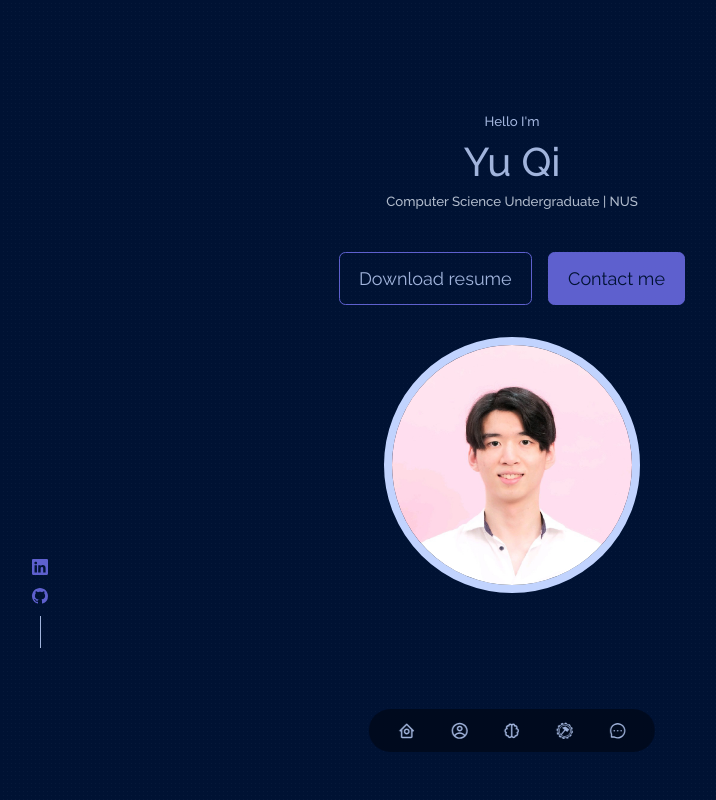
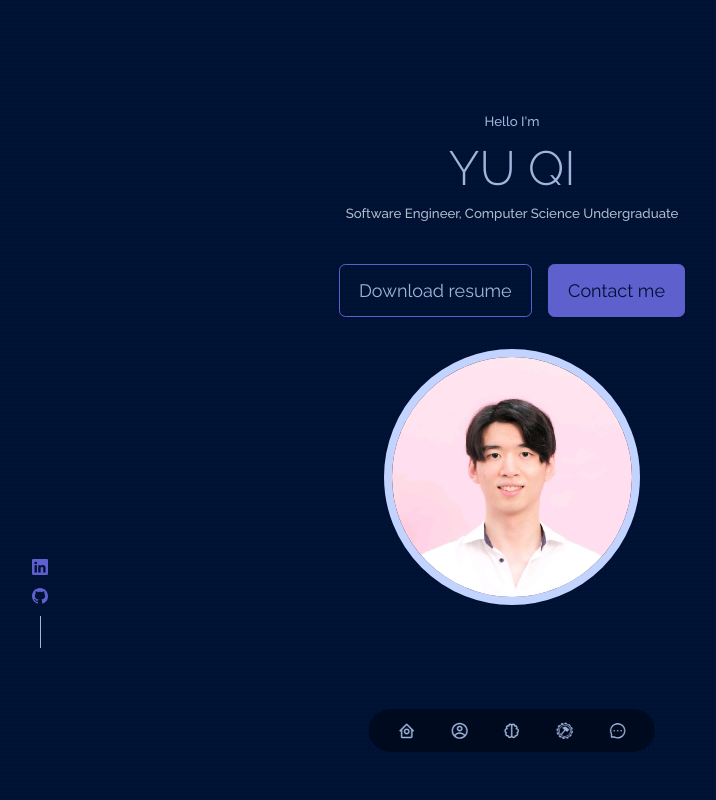
Before and after one commit to teoyuqi/teoyuqi.github.io, a React (Create React App) app: page / in a window 1280 px wide. Shown: the top 800 px of the page, without its empty margins (128-844 px from the left). Built offline with nearby package versions, Linux system fonts and the light colour scheme.

Commit message:
Add scroll animation

```diff
--- a/src/components/header/Header.jsx
+++ b/src/components/header/Header.jsx
@@ -11,12 +11,14 @@ const Header = (props) => {
   return (
     <header id='header'>
       <div className='container header__container'>
-        <h5>Hello I'm</h5>
-        <h1>Yu Qi</h1>
-        <h5 className='text-light'>Computer Science Undergraduate | NUS </h5>
-        <CallToAction/>
-        <div className='formal-portrait'>
-          <img src={formalPortrait} alt="me" />
+        <div className='header__content' ref={observeElement}>
+          <h5>Hello I'm</h5>
+          <h1>YU QI</h1>
+          <h5 className='text-light'>Software Engineer, Computer Science Undergraduate </h5>
+          <CallToAction/>
+          <div className='formal-portrait'>
+            <img src={formalPortrait} alt="me" />
+          </div>
         </div>
         <HeaderSocials/>
       </div>
--- a/src/components/header/header.css
+++ b/src/components/header/header.css
@@ -8,6 +8,18 @@ header {
     text-align: center;
     height: 100%;
     position: relative;
+}
+
+.header__content {
+    transform: translateY(-100%);
+}
+
+.header__content.hide {
+    transform: translateY(-100%);
+}
+
+.header__content.show {
+    transform: translateY(0);
 }
 
 /* ===== Call to action ===== */
--- a/src/index.css
+++ b/src/index.css
@@ -76,7 +76,6 @@ body {
     margin: 0 auto;
 }
 
-h1,
 h2,
 h3,
 h4,
@@ -85,7 +84,8 @@ h5 {
 }
 
 h1 {
-    font-size: 2.5rem;
+    font-weight: 100;
+    font-size: 3rem;
 }
 
 section {
```
